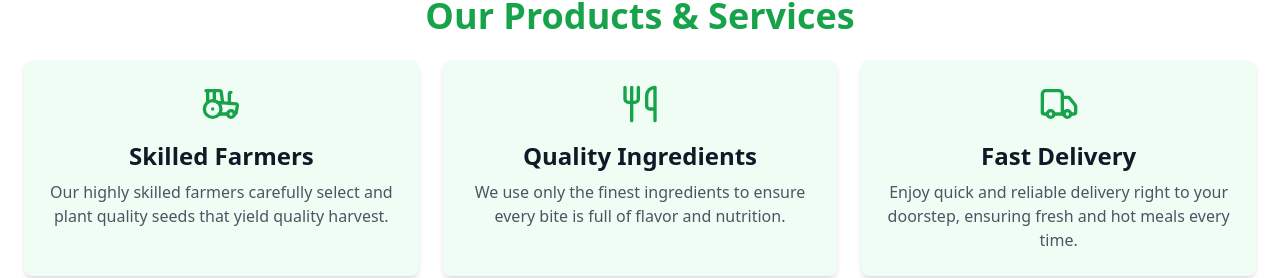
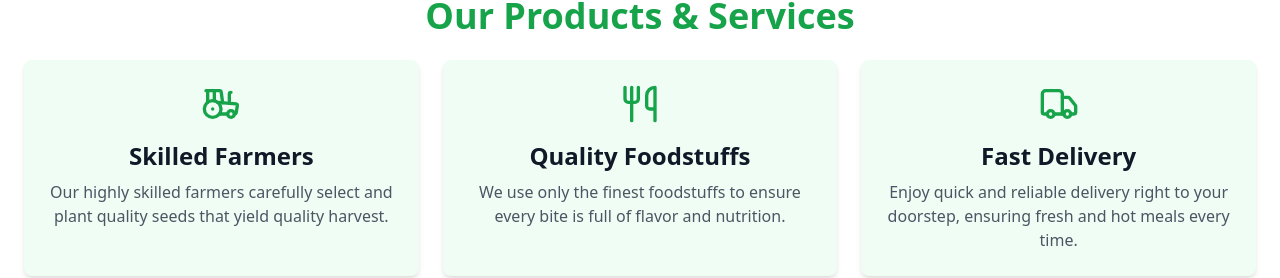
Before and after one commit to GROW-YAI/peterson-hydroponics, a React (Vite) app: page / in a window 1280 px wide. Shown: the part 956-1234 px from the top of the page. Built offline with nearby package versions, Linux system fonts and the light colour scheme.

Commit message:
logo changed

```diff
--- a/src/components/navbar.jsx
+++ b/src/components/navbar.jsx
@@ -10,7 +10,7 @@ const Navbar = () => {
       <div className="container mx-auto px-6 py-4 flex justify-between items-center">
         {/* Logo */}
         <a href="#home" className="flex items-center space-x-2">
-          <img src={logo} alt="Logo" className="h-14 w-auto" />
+          <img src={logo} alt="Logo" className="h-14" />
           {/* Adjust height and width as needed */}
         </a>
 
--- a/src/pages/landing/components/services.jsx
+++ b/src/pages/landing/components/services.jsx
@@ -18,8 +18,8 @@ const services = [
   {
     id: 2,
     icon: <Utensils size={40} className="text-green-600" />,
-    title: "Quality Ingredients",
-    description: "We use only the finest ingredients to ensure every bite is full of flavor and nutrition."
+    title: "Quality Foodstuffs",
+    description: "We use only the finest foodstuffs to ensure every bite is full of flavor and nutrition."
   },
   {
     id: 3,
```
Also changed, not shown: src/assets/images/phlogo.png.
